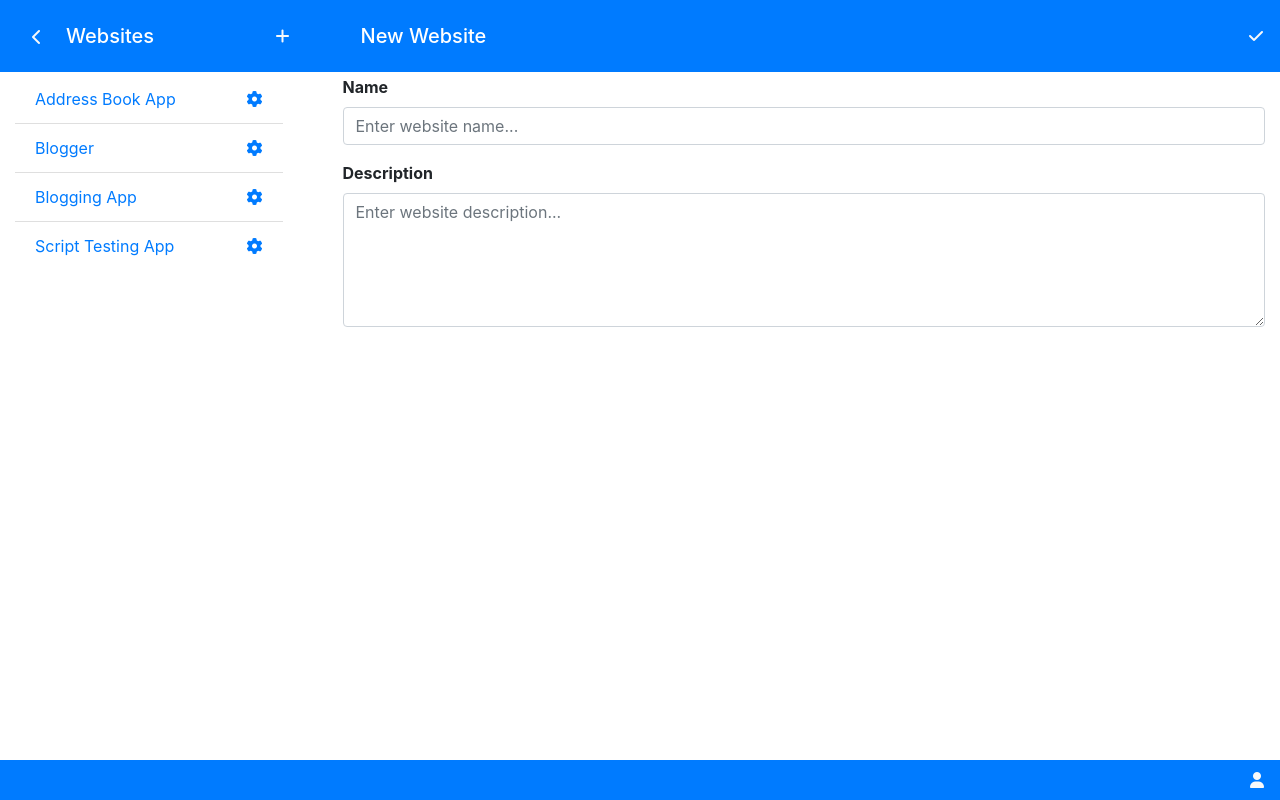
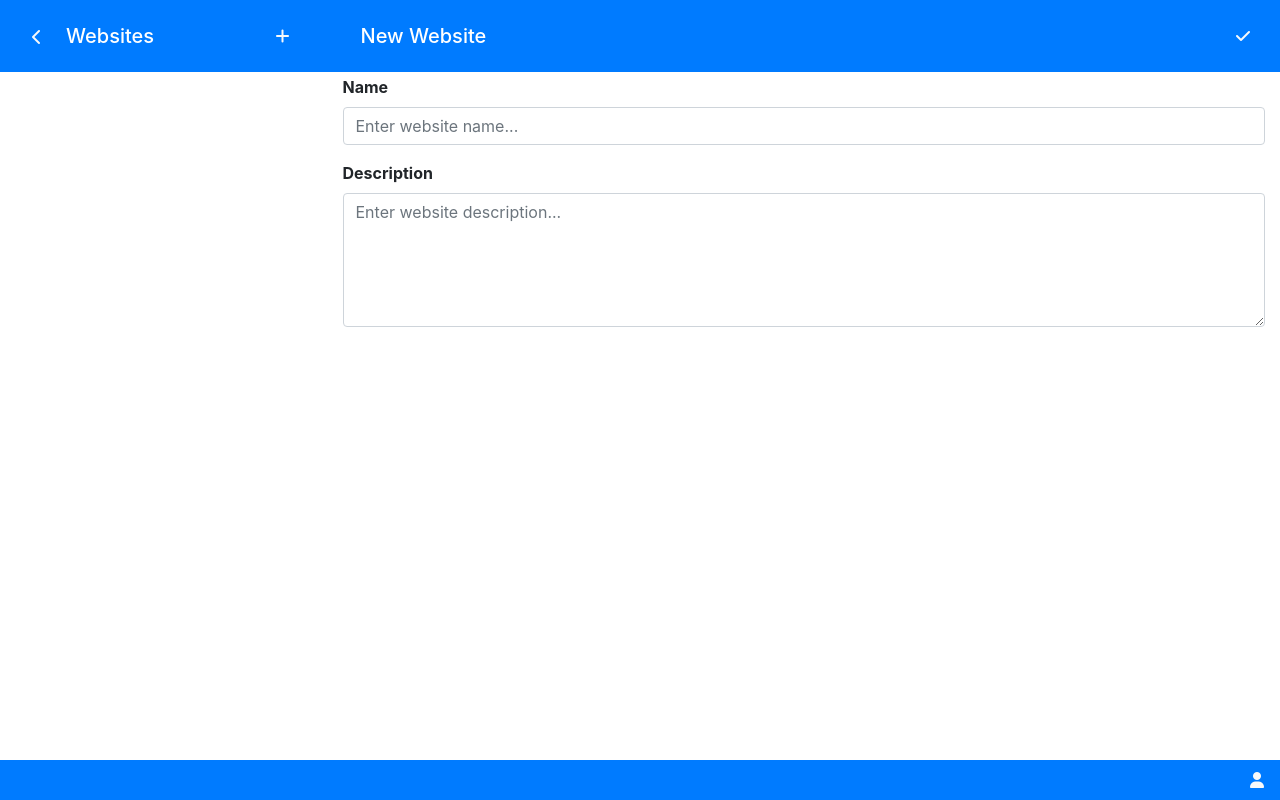
Before and after one commit to shiyu3169/web-maker-new, a React (Create React App) app in the folder client/: page /user/1/website/new in a window 1280 px wide. Built offline with nearby package versions, Linux system fonts and the light colour scheme.

Commit message:
website new and list

```diff
--- a/client/src/App.js
+++ b/client/src/App.js
@@ -55,6 +55,21 @@ function App() {
     }
   ]);
 
+  const [websites, setWebsites] = useState([
+    { _id: "123", name: "Facebook", developerId: "456", description: "Lorem" },
+    { _id: "234", name: "Tweeter", developerId: "456", description: "Lorem" },
+    { _id: "456", name: "Msimbo", developerId: "456", description: "Lorem" },
+    { _id: "890", name: "Go", developerId: "123", description: "Lorem" },
+    {
+      _id: "567",
+      name: "Tic Tac Toe",
+      developerId: "123",
+      description: "Lorem"
+    },
+    { _id: "678", name: "Checkers", developerId: "123", description: "Lorem" },
+    { _id: "789", name: "Chess", developerId: "234", description: "Lorem" }
+  ]);
+
   // Add a new user into users
   const addUser = user => {
     setUsers([...users, user]);
@@ -73,6 +88,22 @@ function App() {
     );
   };
 
+  // get websites by user id
+  const getWebsites = uid => {
+    const curWebs = [];
+    for (let website of websites) {
+      if (website.developerId === uid) {
+        curWebs.push(website);
+      }
+    }
+    return curWebs;
+  };
+
+  // add new website
+  const addWebsite = newWeb => {
+    setWebsites([...websites, newWeb]);
+  };
+
   return (
     <Router>
       <Switch>
@@ -85,8 +116,12 @@ function App() {
         <Route exact path="/user/:uid">
           <Profile users={users} updateUser={updateUser} />
         </Route>
-        <Route exact path="/user/:uid/website" component={WebsiteList} />
-        <Route exact path="/user/:uid/website/new" component={WebsiteNew} />
+        <Route exact path="/user/:uid/website">
+          <WebsiteList getWebsites={getWebsites} />
+        </Route>
+        <Route exact path="/user/:uid/website/new">
+          <WebsiteNew getWebsites={getWebsites} addWebsite={addWebsite} />
+        </Route>
         <Route exact path="/user/:uid/website/:wid" component={WebsiteEdit} />
         <Route exact path="/user/:uid/website/:wid/page" component={PageList} />
         <Route
--- a/client/src/components/user/Profile.js
+++ b/client/src/components/user/Profile.js
@@ -94,7 +94,10 @@ export default function Profile(props) {
             />
           </div>
         </form>
-        <Link to="/user/:uid/website" className="btn btn-primary btn-block">
+        <Link
+          to={`/user/${params.uid}/website`}
+          className="btn btn-primary btn-block"
+        >
           Websites
         </Link>
         <Link className="btn btn-danger btn-block" to="/login">
--- a/client/src/components/website/WebsiteList.js
+++ b/client/src/components/website/WebsiteList.js
@@ -1,51 +1,50 @@
-import React from "react";
-import { Link } from "react-router-dom";
+import React, { useEffect, useState } from "react";
+import { Link, useParams } from "react-router-dom";
 
-export default function WebsiteList() {
+export default function WebsiteList(props) {
+  const params = useParams();
+
+  const [websites, setWebsites] = useState([]);
+
+  useEffect(() => {
+    setWebsites(props.getWebsites(params.uid));
+  }, [params.uid, props]);
+
   return (
     <div>
       <nav className="navbar navbar-dark bg-primary fixed-top">
         <div>
-          <Link className="text-light" to="/user/:uid">
+          <Link className="text-light" to={`/user/${params.uid}`}>
             <i className="fas fa-chevron-left" />
           </Link>
           <span className="navbar-brand mb-0 h1 ml-4">Websites</span>
         </div>
-        <Link className="text-light" to="/user/:uid/website/new">
+        <Link className="text-light" to={`/user/${params.uid}/website/new`}>
           <i className="fas fa-plus" />
         </Link>
       </nav>
       <div className="container">
         <ul className="list-group list-group-flush">
-          <li className="list-group-item">
-            <Link to="/user/:uid/website/:wid/page">Address Book App</Link>
-            <Link className="float-right" to="/user/:uid/website/:wid">
-              <i className="fas fa-cog" />
-            </Link>
-          </li>
-          <li className="list-group-item">
-            <Link to="/user/:uid/website/:wid/page">Blogger</Link>
-            <Link className="float-right" to="/user/:uid/website/:wid">
-              <i className="fas fa-cog" />
-            </Link>
-          </li>
-          <li className="list-group-item">
-            <Link to="/user/:uid/website/:wid/page">Blogging App</Link>
-            <Link className="float-right" to="/user/:uid/website/:wid">
-              <i className="fas fa-cog" />
-            </Link>
-          </li>
-          <li className="list-group-item">
-            <Link to="/user/:uid/website/:wid/page">Script Testing App</Link>
-            <Link to="/user/:uid/website/:wid" className="float-right">
-              <i className="fas fa-cog" />
-            </Link>
-          </li>
+          {websites.map(website => (
+            <li key={website._id} className="list-group-item">
+              <Link
+                to={`/user/${website.developerId}/website/${website._id}/page`}
+              >
+                {website.name}
+              </Link>
+              <Link
+                className="float-right"
+                to={`/user/${website.developerId}/website/${website._id}`}
+              >
+                <i className="fas fa-cog" />
+              </Link>
+            </li>
+          ))}
         </ul>
       </div>
       <nav className="navbar navbar-dark bg-primary fixed-bottom">
         <span />
-        <Link className="text-light" to="/user/:uid">
+        <Link className="text-light" to={`/user/${params.uid}`}>
           <i className="fas fa-user" />
         </Link>
       </nav>
--- a/client/src/components/website/WebsiteNew.js
+++ b/client/src/components/website/WebsiteNew.js
@@ -1,7 +1,32 @@
-import React from "react";
-import { Link } from "react-router-dom";
+import React, { useState, useEffect } from "react";
+import { Link, useParams, useHistory } from "react-router-dom";
+import uuid from "uuid";
 
-export default function WebsiteNew() {
+export default function WebsiteNew(props) {
+  const params = useParams();
+  const history = useHistory();
+
+  const [websites, setWebsites] = useState([]);
+
+  const [name, setName] = useState("");
+  const [description, setDescription] = useState("");
+
+  useEffect(() => {
+    setWebsites(props.getWebsites(params.uid));
+  }, [params.uid, props]);
+
+  const submit = e => {
+    e.preventDefault();
+    const newWeb = {
+      _id: uuid.v4(),
+      name: name,
+      description: description,
+      developerId: params.uid
+    };
+    props.addWebsite(newWeb);
+    history.push(`/user/${params.uid}/website`);
+  };
+
   return (
     <div>
       <nav className="navbar navbar-dark bg-primary fixed-top row">
@@ -9,12 +34,12 @@ export default function WebsiteNew() {
         <div className="col-lg-3 d-none d-lg-block">
           <div className="navbar">
             <div>
-              <Link className="text-light" to="/user/:uid/website">
+              <Link className="text-light" to={`/user/${params.uid}/website`}>
                 <i className="fas fa-chevron-left" />
               </Link>
               <span className="navbar-brand mb-0 h1 ml-4">Websites</span>
             </div>
-            <Link className="text-light" to="/user/:uid/website/new">
+            <Link className="text-light" to={`/user/${params.uid}/website/new`}>
               <i className="fas fa-plus" />
             </Link>
           </div>
@@ -22,58 +47,51 @@ export default function WebsiteNew() {
         {/* Right Navbar */}
         <div className="col-lg-9 navbar">
           <div>
-            <Link className="text-light d-lg-none " to="/user/:uid/website">
+            <Link
+              className="text-light d-lg-none "
+              to={`/user/${params.uid}/website`}
+            >
               <i className="fas fa-chevron-left" />
             </Link>
             <span className="navbar-brand mb-0 h1 ml-4">New Website</span>
           </div>
-          <Link className="text-light" to="/user/:uid/website">
+          <button className="text-light btn" form="websiteForm">
             <i className="fas fa-check" />
-          </Link>
+          </button>
         </div>
       </nav>
       <main className="row">
         <aside className="col-lg-3 d-none d-lg-block">
           <div className="container">
             <ul className="list-group list-group-flush">
-              <li className="list-group-item">
-                <Link to="/user/:uid/website/:wid/page">Address Book App</Link>
-                <Link className="float-right" to="/user/:uid/website/:wid">
-                  <i className="fas fa-cog" />
-                </Link>
-              </li>
-              <li className="list-group-item">
-                <Link to="/user/:uid/website/:wid/page">Blogger</Link>
-                <Link className="float-right" to="/user/:uid/website/:wid">
-                  <i className="fas fa-cog" />
-                </Link>
-              </li>
-              <li className="list-group-item">
-                <Link to="/user/:uid/website/:wid/page">Blogging App</Link>
-                <Link className="float-right" to="/user/:uid/website/:wid">
-                  <i className="fas fa-cog" />
-                </Link>
-              </li>
-              <li className="list-group-item">
-                <Link to="/user/:uid/website/:wid/page">
-                  Script Testing App
-                </Link>
-                <Link className="float-right" to="/user/:uid/website/:wid">
-                  <i className="fas fa-cog" />
-                </Link>
-              </li>
+              {websites.map(website => (
+                <li key={website._id} className="list-group-item">
+                  <Link
+                    to={`/user/${website.developerId}/website/${website._id}/page`}
+                  >
+                    {website.name}
+                  </Link>
+                  <Link
+                    className="float-right"
+                    to={`/user/${website.developerId}/website/${website._id}`}
+                  >
+                    <i className="fas fa-cog" />
+                  </Link>
+                </li>
+              ))}
             </ul>
           </div>
         </aside>
         <section className="col-lg-9">
           <div className="container">
-            <form>
+            <form onSubmit={submit} id="websiteForm">
               <div className="form-group">
                 <label htmlFor="name">Name</label>
                 <input
                   type="text"
                   placeholder="Enter website name..."
-                  id="name"
+                  value={name}
+                  onChange={e => setName(e.target.value)}
                   className="form-control"
                 />
               </div>
@@ -83,7 +101,8 @@ export default function WebsiteNew() {
                   className="form-control"
                   placeholder="Enter website description..."
                   rows={5}
-                  defaultValue={""}
+                  value={description}
+                  onChange={e => setDescription(e.target.value)}
                 />
               </div>
             </form>
@@ -92,7 +111,7 @@ export default function WebsiteNew() {
       </main>
       <footer className="navbar navbar-dark bg-primary fixed-bottom">
         <span />
-        <Link className="text-light" to="/user/:uid">
+        <Link className="text-light" to={`/user/${params.uid}`}>
           <i className="fas fa-user" />
         </Link>
       </footer>
```
